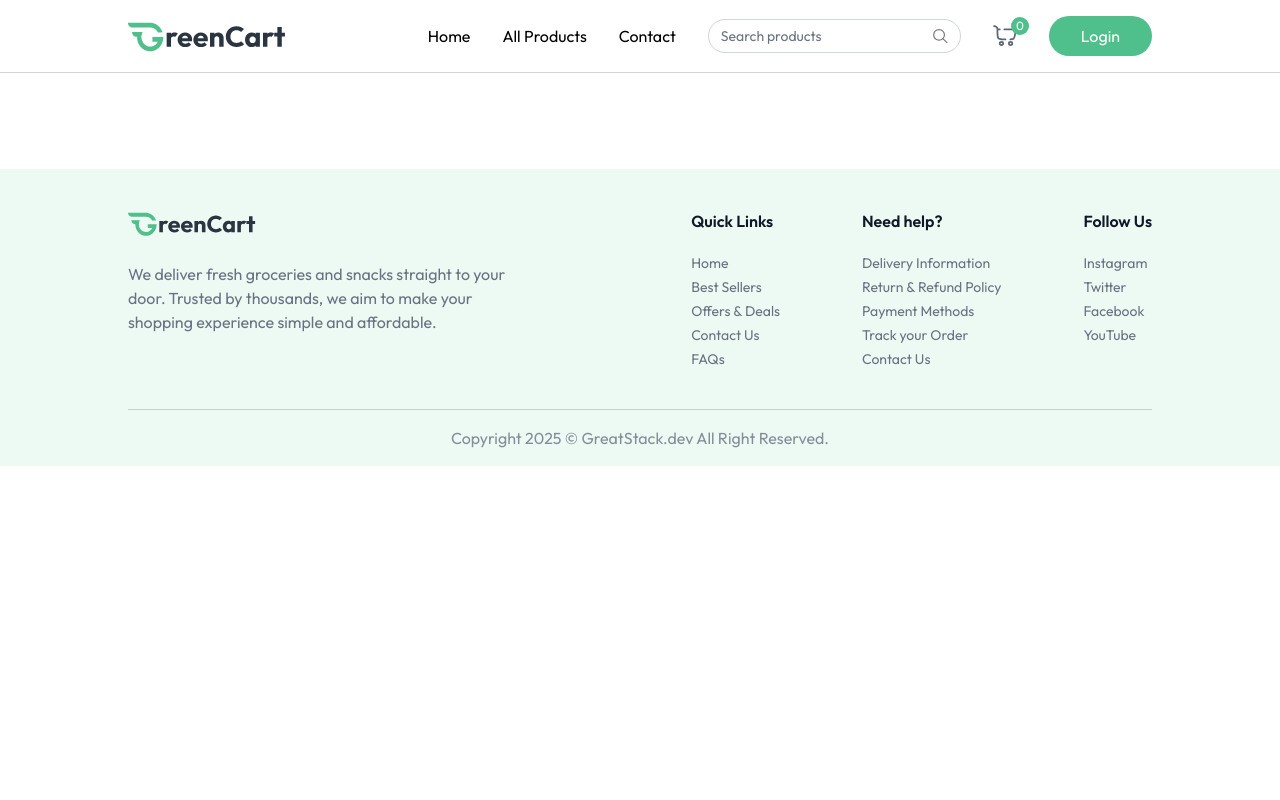
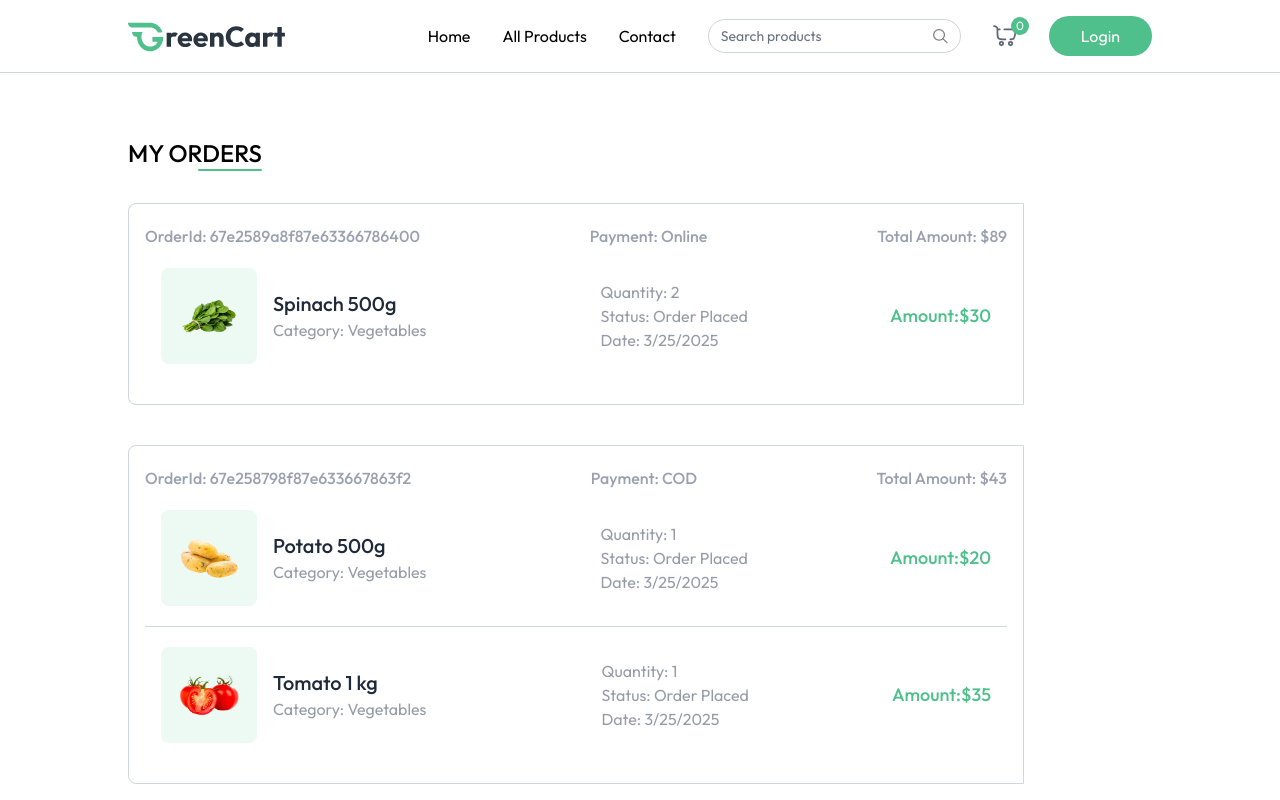
Before and after one commit to mohamadAlrimi/GreenCart, a React app: page /my-orders in a window 1280 px wide. Shown: the top 800 px of the page. Built offline with nearby package versions, Linux system fonts and the light colour scheme; the HTML template or start-up script is replaced by a standard one.

Commit message:
I Finished MyOrders Section

```diff
--- a/src/App.jsx
+++ b/src/App.jsx
@@ -11,6 +11,7 @@
 import ProductDetails from "./pages/ProductDetails";
 import Cart from "./pages/Cart";
 import AddAddress from "./pages/AddAddress";
+import MyOrders from "./pages/MyOrders";
 
 const App = () => {
   const isSellerPath =useLocation().pathname.includes("seller")
@@ -28,6 +29,7 @@
         <Route path="/products/:category/:id" element={<ProductDetails/>}/>
         <Route path="/cart" element={<Cart/>}/>
         <Route path="/add-address" element={<AddAddress/>}/>
+        <Route path="/my-orders" element={<MyOrders/>}/>
         </Routes>
       </div>
       {!isSellerPath && <Footer/>}
--- a/src/components/ProductCard.jsx
+++ b/src/components/ProductCard.jsx
@@ -25,7 +25,7 @@
                 </div>
                 <div className="flex items-end justify-between mt-3">
                     <p className="md:text-xl text-base font-medium text-primary">
-                        {currency}${product.offerPrice}{" "} <span className="text-gray-500/60 md:text-sm text-xs line-through">{currency}${product.price}</span>
+                        {currency}{product.offerPrice}{" "} <span className="text-gray-500/60 md:text-sm text-xs line-through">{currency}{product.price}</span>
                     </p>
                     <div onClick={(e)=> {e.stopPropagation();}} className="text-primary">
                         {!cartItems[product._id] ? (
--- a/src/context/AppContext.jsx
+++ b/src/context/AppContext.jsx
@@ -7,7 +7,7 @@
 
 // كمبوننت الـ Provider
 export const AppContextProvider = ({ children }) => {
-  const currency = import.meta.VITE_CURRENCY;
+  const currency = import.meta.env.VITE_CURRENCY;
   const navigate = useNavigate();
   const [user, setUser] = useState(null);
   const [isSeller, setIsSeller] = useState(false);
--- /dev/null
+++ b/src/pages/MyOrders.jsx
@@ -0,0 +1,57 @@
+import React, { useEffect, useState } from 'react'
+import { useAppContext } from '../context/AppContext';
+import { dummyOrders } from '../assets/greencart_assets/assets';
+
+const MyOrders = () => {
+    const [myOrders , setMyOrders] = useState([]);
+    const{currency}= useAppContext();
+    const fetchMyOrders = async ()=>{
+        setMyOrders(dummyOrders);
+    }
+    useEffect(()=>{
+     fetchMyOrders();
+    },[])
+  return (
+    <div className='mt-16 pb-16'>
+      <div className='flex flex-col items-end w-max mb-8'><p className='text-2xl font-medium uppercase'> My orders</p>
+
+      <div className='w-16 h-0.5 bg-primary rounded-full'></div>
+      </div>
+      {myOrders.map((order , index)=>(
+        <div key={index} className='border border-gray-300 rounded-l-lg mb-10 p-4 py-5 max-w-4xl'>
+            <p className='flex justify-between md:items-center text-gray-400 md:font-medium max-md:flex-col'>
+                <span>OrderId: {order._id}</span>
+                <span>Payment: {order.paymentType}</span>
+                <span>Total Amount: {currency}{order.amount}</span>
+            </p>
+            {order.items.map((item, index)=>(
+                <div key={index} className={`relative bg-white text-gray-500/70 ${
+                    order.items.length !== index + 1 && "border-b"
+                } border-gray-300 flex flex-col md:flex-row md:items-center justify-between p-4 py-5 md:gap-16 w-full max-w-4xl`}>
+                    <div className='flex items-center mb-4 md:mb-0'>
+                        <div className='bg-primary/10 p-4 rounded-lg'>
+                            <img src={item.product.image[0]} alt='' className='w-16 h-16'/>
+                        </div>
+                        <div className='ml-4'>
+                            <h2 className='text-xl font-medium text-gray-800'> {item.product.name}</h2>
+                            <p>Category: {item.product.category}</p>
+                        </div>
+                    </div>
+
+                    <div className='flex flex-col justify-center md:ml-8 mb-4 md:mb-0'>
+                        <p>Quantity: {item.quantity || "1"}</p>
+                        <p>Status: {order.status}</p>
+                        <p>Date: {new Date(order.createdAt).toLocaleDateString()}</p>
+                    </div>
+                    <p className='text-primary text-lg font-medium'>
+                        Amount:{currency}{item.product.offerPrice * item.quantity}
+                    </p>
+                </div>
+            ))}
+        </div>
+      ))}
+    </div>
+  )
+}
+
+export default MyOrders
```
